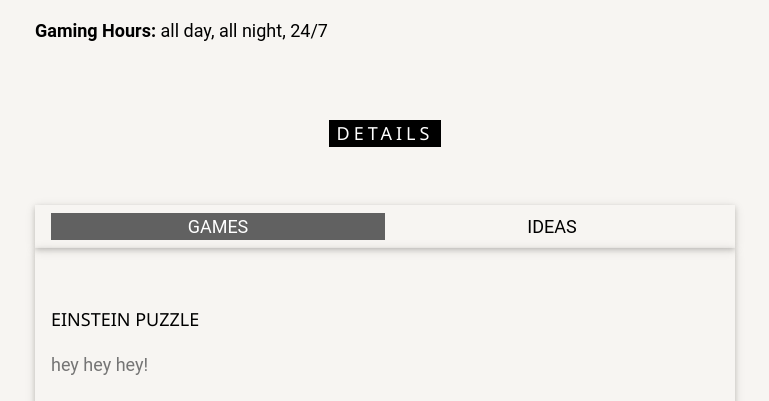
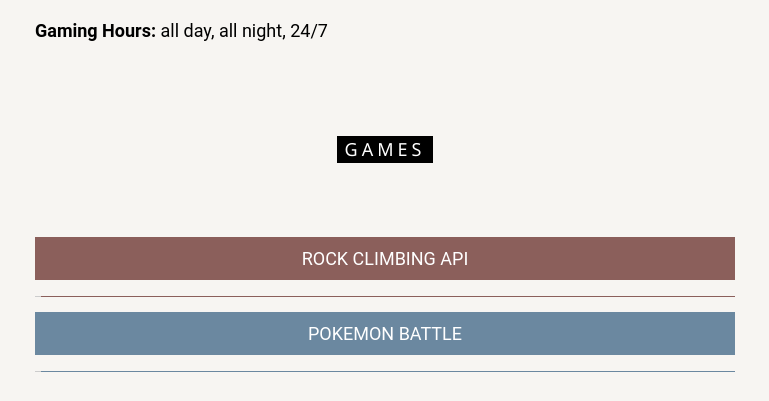
Before and after one commit to adhithin/P5Candyyyy, a Flask app: page / in a window 1280 px wide. Shown: the part 1736-2137 px from the top of the page, without its empty margins (255-1024 px from the left). Run offline with Flask 2, Linux system fonts and the light colour scheme.

Commit message:
added game 1 and game 3 to the home page for access

```diff
--- a/templates/home.html
+++ b/templates/home.html
@@ -83,45 +83,19 @@ body, html {
         </div>
     </div>
 
-    <!-- Menu Container -->
     <div class="w3-container" id="menu">
         <div class="w3-content" style="max-width:700px">
-
-            <h5 class="w3-center w3-padding-48"><span class="w3-tag w3-wide">DETAILS</span></h5>
-
-            <div class="w3-row w3-center w3-card w3-padding">
-                <a href="javascript:void(0)" onclick="openMenu(event, 'Eat');" id="myLink">
-                    <div class="w3-col s6 tablink">GAMES</div>
-                </a>
-                <a href="javascript:void(0)" onclick="openMenu(event, 'Drinks');">
-                    <div class="w3-col s6 tablink">IDEAS</div>
-                </a>
+            <h5 class="w3-center w3-padding-64"><span class="w3-tag w3-wide">GAMES</span></h5>
+            <a href="game1-1" class="w3-center w3-button w3-block w3-red"> ROCK CLIMBING API </a>
+            <div class="w3-panel w3-leftbar w3-red">
             </div>
 
-            <div id="Eat" class="w3-container menu w3-padding-48 w3-card">
-                <h5>EINSTEIN PUZZLE </h5>
-                <p class="w3-text-grey"> hey hey hey! </p><br>
+            <a href="game3" class="w3-center w3-button w3-block w3-blue"> POKEMON BATTLE </a>
+            <div class="w3-panel w3-leftbar w3-blue">
+                </div>
 
-                <h5>MAGIC WALL API </h5>
-                <p class="w3-text-grey">hey hey hey! </p><br>
-
-                <h5>HANGMAN</h5>
-                <p class="w3-text-grey">hey hey hey! </p><br>
-
-                <h5>GUESS THE LETTER </h5>
-                <p class="w3-text-grey">hey hey hey! </p><br>
-
-            </div>
-
-            <div id="Drinks" class="w3-container menu w3-padding-48 w3-card">
-                <h5> NPCs </h5>
-                <p class="w3-text-grey">hey hey hey! </p><br>
-
-                <h5> Your Character </h5>
-                <p class="w3-text-grey">hey hey hey! </p><br>
-
-            </div>
-            <img src="https://www.wallpaperup.com/uploads/wallpapers/2015/10/20/821269/64a09c93bfc68fd073c6c57081bec291-700.jpg" style="width:100%;max-width:1000px;margin-top:32px;">
+            <img src="https://wallpaperaccess.com/full/782955.jpg" style="width:100%;max-width:1000px" class="w3-margin-top">
+            <p><strong>Gaming Hours:</strong> all day, all night, 24/7 </p>
         </div>
     </div>
 
```
